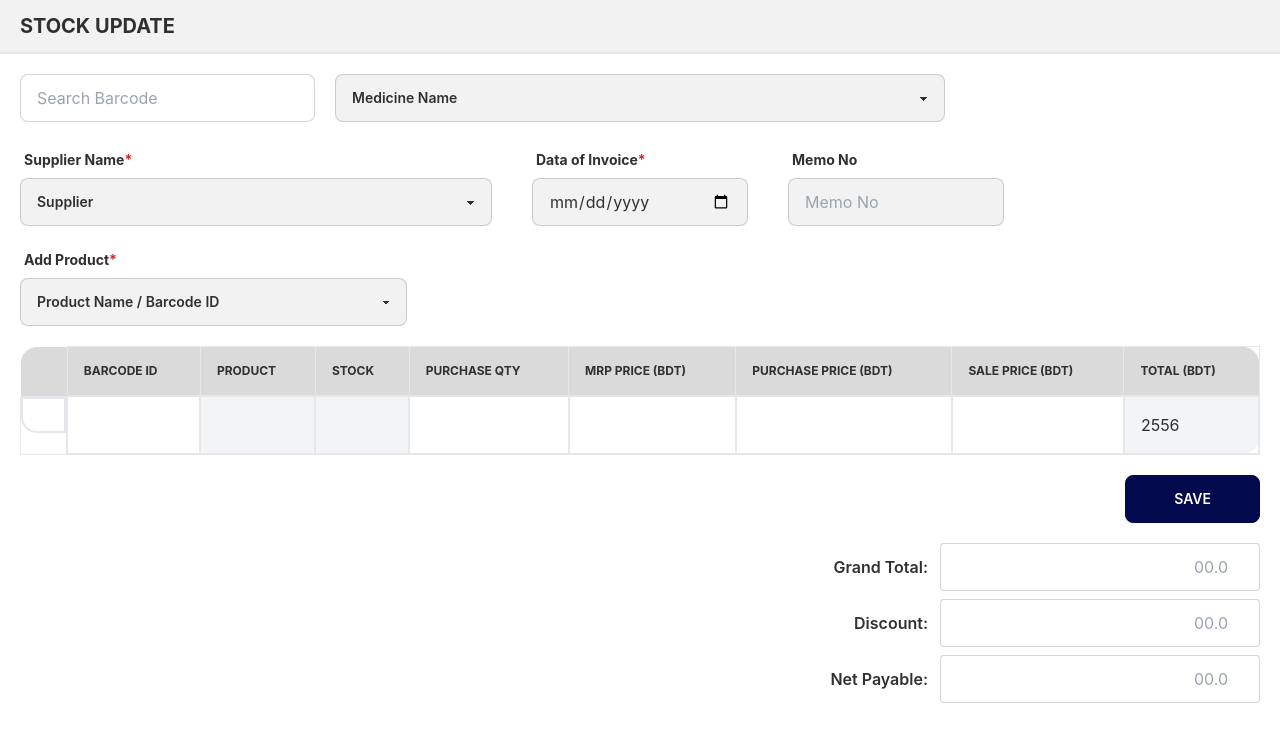
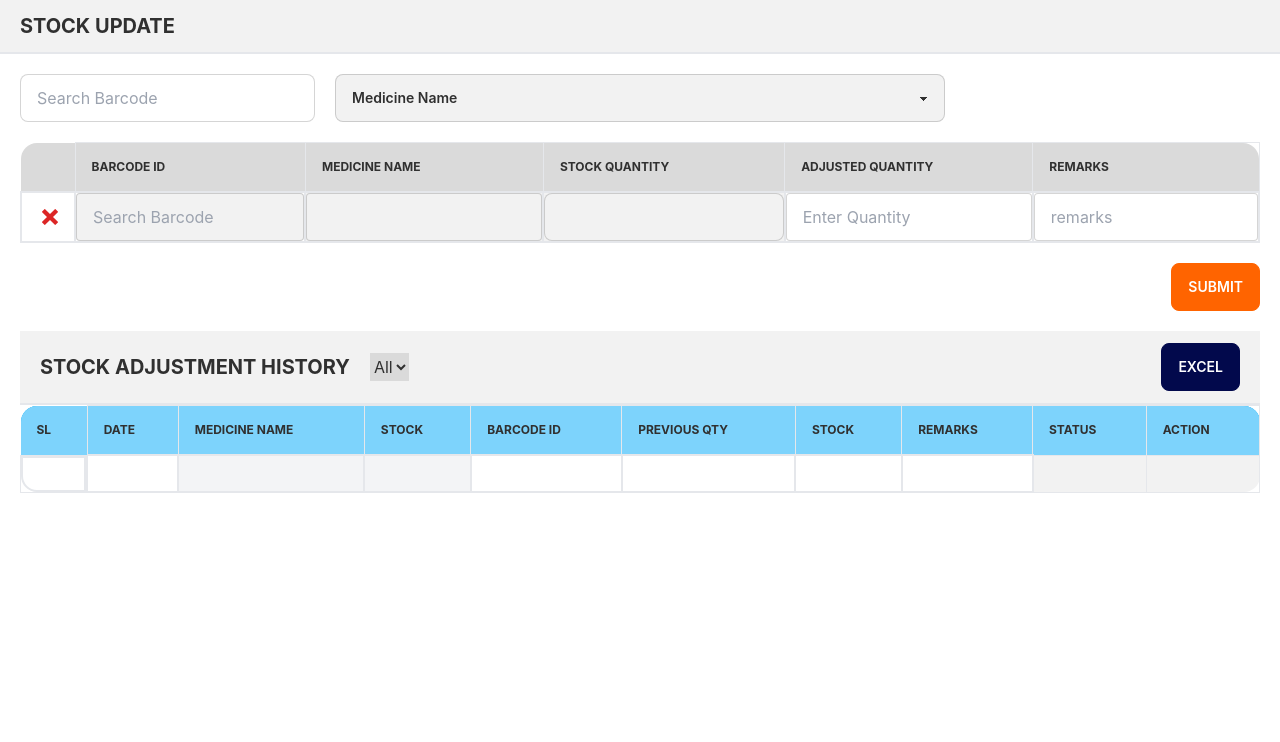
Before and after one commit to md-najmul-haque/medical-store-software, a React (Create React App) app: page / in a window 1280 px wide. Shown: the top 742 px of the page. Built offline with nearby package versions, Linux system fonts and the light colour scheme; what tw-elements would draw is missing.

Commit message:
basic stock from complete

```diff
--- a/src/components/StockUpdate.js
+++ b/src/components/StockUpdate.js
@@ -1,6 +1,7 @@
 import React from 'react'
 import { useForm } from 'react-hook-form';
 import useMedicine from '../hooks/useMedicine';
+import { ImCross } from 'react-icons/im';
 
 const StockUpdate = () => {
 
@@ -48,128 +49,117 @@ const StockUpdate = () => {
             </div>
             <form onSubmit={handleSubmit(onSubmit)}>
                 <div className='mx-5'>
-                    <div className='grid grid-cols-5 gap-x-10'>
-                        <div className="form-control w-full col-span-2">
-                            <label className="label">
-                                <span className="label-text font-bold">Supplier Name<span className='text-red-600 font-bold'>*</span></span>
-                            </label>
-                            <select className="select w-full input-bordered" >
-                                <option disabled selected>Supplier</option>
-                                {
-                                    // suppliers?.map(supplier => {
-                                    //     return <option key={supplier._id}>{supplier.supplierName}</option>
+                    <div className=''>
 
-                                    // })
-                                }
-                            </select>
-                        </div>
-
-                        <div className="form-control w-full ">
-                            <label className="label">
-                                <span className="label-text font-bold">Data of Invoice<span className='text-red-600 font-bold'>*</span></span>
-                            </label>
-                            <input
-                                type="date"
-
-                                className="input w-full input-bordered"
-                                {...register("startData", {
-                                    valueAsDate: true,
-                                })}
-
-                            />
-                        </div>
-                        <div className="form-control w-full">
-                            <label className="label font-bold">
-                                <span className="label-text">Memo No</span>
-                            </label>
-                            <input
-                                type="text"
-                                placeholder="Memo No"
-                                className="input w-full input-bordered"
-                                {...register("memo")} />
-                            <label className="label">
-                                {errors.memo?.type === 'required' && <span className="label-text-alt text-red-500">{errors.memo.message}</span>}
-                            </label>
-                        </div>
-                    </div>
-
-                    <div className='grid grid-cols-3 col-span-2 mb-5 gap-x-10'>
-                        <div className="form-control w-full">
-                            <label className="label">
-                                <span className="label-text font-bold">Add Product<span className='text-red-600 font-bold'>*</span></span>
-                            </label>
-                            <select className="select w-full input-bordered" {...register("addProduct")}>
-                                <option disabled selected>Product Name / Barcode ID</option>
-                                <option>1</option>
-                                <option>2</option>
-                            </select>
-                        </div>
-                    </div>
-
-                    <div className="overflow-x-auto">
                         <table className="table w-full">
                             <thead className='py-10'>
                                 <tr>
                                     <th></th>
                                     <th className='border'>Barcode ID</th>
-                                    <th className='border'>Product</th>
-                                    <th className='border'>Stock</th>
-                                    <th className='border'>Purchase Qty</th>
-                                    <th className='border'>MRP Price (BDT)</th>
-                                    <th className='border'>Purchase Price (BDT)</th>
-                                    <th className='border'>Sale Price (BDT)</th>
-                                    <th className='border'>Total (BDT)</th>
+                                    <th className='border'>Medicine Name</th>
+                                    <th className='border'>Stock Quantity</th>
+                                    <th className='border'>Adjusted Quantity</th>
+                                    <th className='border'>Remarks</th>
                                 </tr>
                             </thead>
                             <tbody>
                                 <tr className='border'>
-                                    <th className='bg-white border-2 flex justify-center items-center text-red-600'> </th>
-                                    <td className='bg-white border-2'></td>
-                                    <td className='bg-gray-100 border-2'></td>
-                                    <td className='bg-gray-100 border-2'></td>
-                                    <td className='bg-white border-2'></td>
-                                    <td className='bg-white border-2'></td>
-                                    <td className='bg-white border-2'></td>
-                                    <td className='bg-white border-2'></td>
-                                    <td className='bg-gray-100 border-2'>2556</td>
+                                    <td className='bg-white border-2 text-red-600 text-center pl-5' ><ImCross /></td>
+                                    <td className='bg-white border-2 p-0'>
+                                        <div className="form-control w-full">
+
+                                            <input
+                                                onKeyDown={(e) => handleBarcode(e)}
+                                                type="number"
+                                                placeholder="Search Barcode"
+                                                className="input w-full input-bordered rounded bg-base-100 focus:outline-none"
+                                                {...register("barcodeId")}
+                                            />
+
+                                        </div>
+                                    </td>
+                                    <td className='border-2 p-0'>
+                                        <input
+                                            type="text"
+                                            className="input w-full bg-base-100 rounded input-bordered"
+                                            {...register("medicineName")} />
+                                    </td>
+                                    <td className='border-2  p-0'>
+                                        <input
+                                            type="number"
+                                            className="input w-full bg-base-100 input-bordered"
+                                            {...register("quantity")} />
+                                    </td>
+                                    <td className='bg-white border-2  p-0'>
+                                        <input
+                                            type="number"
+                                            placeholder='Enter Quantity'
+                                            className="input w-full rounded input-bordered bg-white"
+                                            {...register("adjustedQuantity")} />
+                                    </td>
+                                    <td className='bg-white border-2 p-0'>
+                                        <input
+                                            type="text"
+                                            placeholder='remarks'
+                                            className="input w-full rounded input-bordered bg-white"
+                                            {...register("adjustedQuantity")} />
+                                    </td>
+
                                 </tr>
+                            </tbody>
 
-
-                            </tbody>
                         </table>
-
+                        <div className='flex justify-end item-center my-5'>
+                            <button className='btn btn-secondary text-white'>Submit</button>
+                        </div>
 
                     </div>
 
-                    <div className='flex justify-end items-center ml-5 my-5'>
-                        <input type="submit" className="btn btn-primary text-white px-12" value='Save' />
-                    </div>
+                    <div>
+                        <div className='bg-base-100 py-3 px-5 border-b-2 flex justify-between items-center'>
+                            <div className='flex'>
+                                <h1 className='uppercase text-xl font-bold text-left flex-none'>Stock Adjustment History</h1>
+                                <select className="input-bordered bg-base-200 ml-5" >
+                                    <option selected>All</option>
+                                </select>
+                            </div>
+                            <button className='btn btn-primary text-white'>Excel</button>
+                        </div>
+                        <div className="overflow-x-auto">
+                            <table className="table w-full">
+                                <thead className='py-10 bg-info'>
+                                    <tr className='bg-info'>
+                                        <th className='bg-sky-300'>SL</th>
+                                        <th className='border bg-sky-300'>Date</th>
+                                        <th className='border bg-sky-300'>Medicine Name</th>
+                                        <th className='border bg-sky-300'>Stock</th>
+                                        <th className='border bg-sky-300'>Barcode ID</th>
+                                        <th className='border bg-sky-300'>Previous QTY</th>
+                                        <th className='border bg-sky-300'>Stock</th>
+                                        <th className='border bg-sky-300'>Remarks</th>
+                                        <th className='border bg-sky-300'>Status</th>
+                                        <th className='border bg-sky-300'>Action</th>
+                                    </tr>
+                                </thead>
+                                <tbody>
+                                    <tr className='border'>
+                                        <th className='bg-white border-2 flex justify-center items-center text-red-600'></th>
+                                        <td className='bg-white border-2'></td>
+                                        <td className='bg-gray-100 border-2'></td>
+                                        <td className='bg-gray-100 border-2'></td>
+                                        <td className='bg-white border-2'></td>
+                                        <td className='bg-white border-2'></td>
+                                        <td className='bg-white border-2'></td>
+                                        <td className='bg-white border-2'></td>
+                                        <th className='border'></th>
+                                        <th className='border'></th>
+                                    </tr>
+                                </tbody>
+                            </table>
 
-                    <div class="flex justify-end items-center mb-2">
-                        <h2 className='p-3 font-semibold'>Grand Total: </h2>
-                        <input
-                            type="number"
-                            placeholder='00.0'
-                            className="input bg-white w-full max-w-xs input-bordered focus:outline-none rounded text-right"
-                        />
-                    </div>
 
-                    <div class="flex justify-end items-center mb-2 ">
-                        <h2 className='p-3 font-semibold '> Discount: </h2>
-                        <input
-                            type="number"
-                            placeholder='00.0'
-                            className="input bg-white w-full max-w-xs input-bordered focus:outline-none rounded text-right"
-                        />
-                    </div>
+                        </div>
 
-                    <div class="flex justify-end items-center mb-2">
-                        <h2 className='p-3 font-semibold'>Net Payable:</h2>
-                        <input
-                            type="number"
-                            placeholder='00.0'
-                            className="input bg-white w-full max-w-xs input-bordered focus:outline-none rounded text-right"
-                        />
                     </div>
                 </div>
             </form>
```
